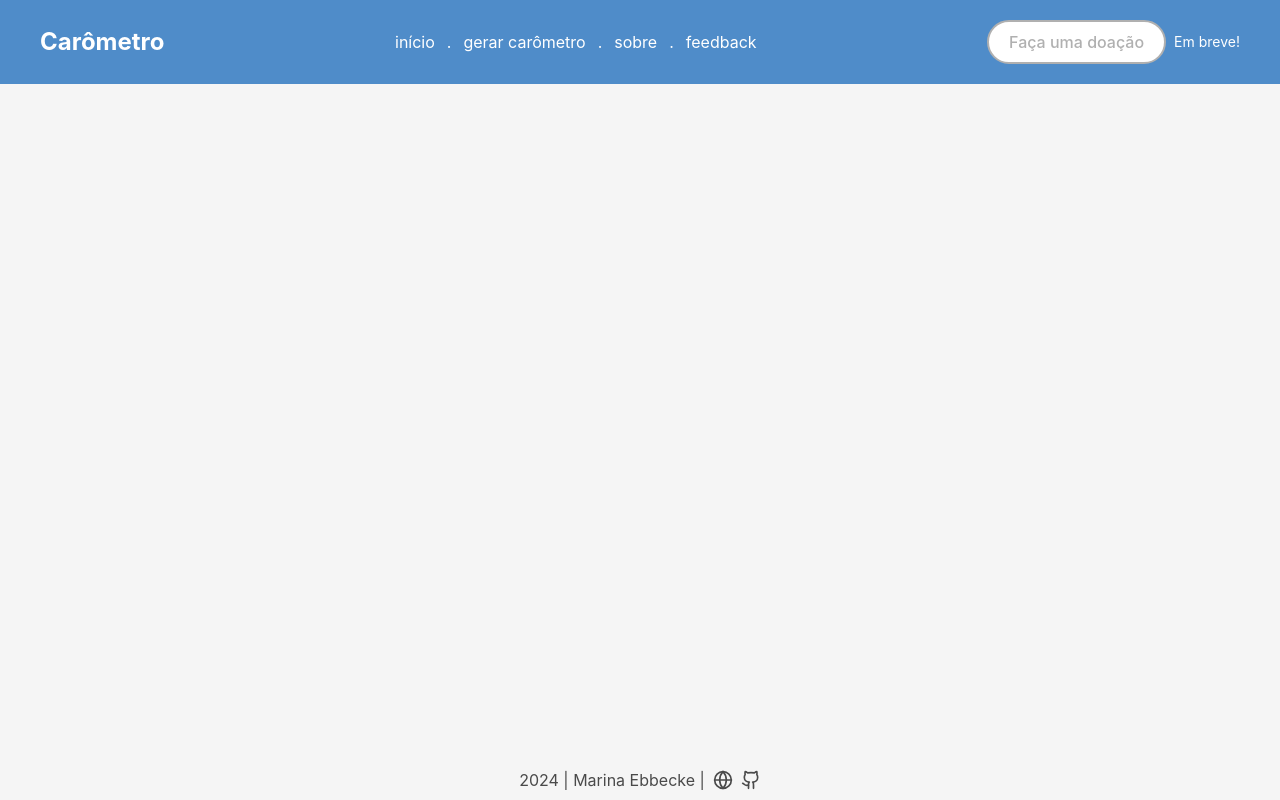
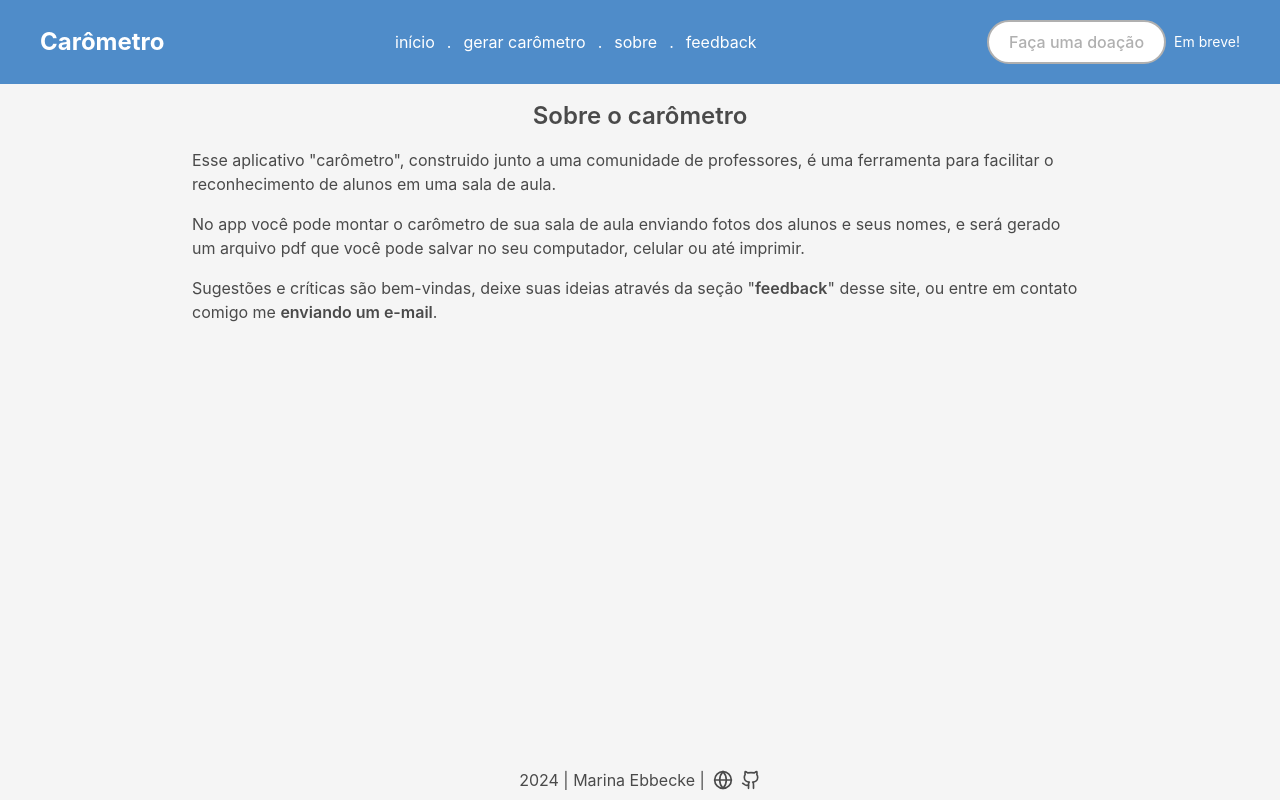
Before and after one commit to mebbecke/carometro-escolar, a React (Vite) app: page /about in a window 1280 px wide. Built offline with nearby package versions, Linux system fonts and the light colour scheme.

Commit message:
feat: adds 'about' page

```diff
--- a/src/components/header.tsx
+++ b/src/components/header.tsx
@@ -40,10 +40,10 @@ const Header = () => {
                     <a href="/carometro">gerar carômetro</a>
                   </li>
                   <li>
-                    <a href="#">sobre</a>
+                    <a href="/about">sobre</a>
                   </li>
                   <li>
-                    <a href="#">feedback</a>
+                    <a href="/feedback">feedback</a>
                   </li>
                 </ul>
               </Dialog.Close>
@@ -74,13 +74,13 @@ const Header = () => {
           </li>
           .
           <li>
-            <a href="#" className="hover:text-[#E4F0FB]">
+            <a href="/about" className="hover:text-[#E4F0FB]">
               sobre
             </a>
           </li>
           .
           <li>
-            <a href="#" className="hover:text-[#E4F0FB]">
+            <a href="/feedback" className="hover:text-[#E4F0FB]">
               feedback
             </a>
           </li>
--- /dev/null
+++ b/src/pages/about.tsx
@@ -0,0 +1,31 @@
+export const About = () => {
+  return (
+    <div className="flex flex-col gap-4">
+      <h1 className="text-center text-2xl font-semibold">Sobre o carômetro</h1>
+      <p>
+        Esse aplicativo "carômetro", construido junto a uma comunidade de
+        professores, é uma ferramenta para facilitar o reconhecimento de alunos
+        em uma sala de aula.
+      </p>
+      <p>
+        No app você pode montar o carômetro de sua sala de aula enviando fotos
+        dos alunos e seus nomes, e será gerado um arquivo pdf que você pode
+        salvar no seu computador, celular ou até imprimir.
+      </p>
+      <p>
+        Sugestões e críticas são bem-vindas, deixe suas ideias através da seção
+        "
+        <span className="font-semibold">
+          <a href="/feedback">feedback</a>
+        </span>
+        " desse site, ou entre em contato comigo me{" "}
+        <span className="font-semibold">
+          <a href="mailto:m.ebbecke@gmail.com" target="_blank">
+            enviando um e-mail
+          </a>
+        </span>
+        .
+      </p>
+    </div>
+  )
+}
--- a/src/routes/main-routes.tsx
+++ b/src/routes/main-routes.tsx
@@ -1,13 +1,14 @@
 import { Route, Routes } from "react-router-dom"
+import { About } from "../pages/about"
+import Carometro from "../pages/carometro"
 import Home from "../pages/home"
-import Carometro from "../pages/carometro"
 
 const MainRoutes = () => {
   return (
     <Routes>
       <Route path="/" element={<Home />} />
       <Route path="/carometro" element={<Carometro />} />
-      {/* <Route path="/about" element={<About />} /> */}
+      <Route path="/about" element={<About />} />
       {/* <Route path="/feedback" element={<Feedback />} /> */}
     </Routes>
   )
```
